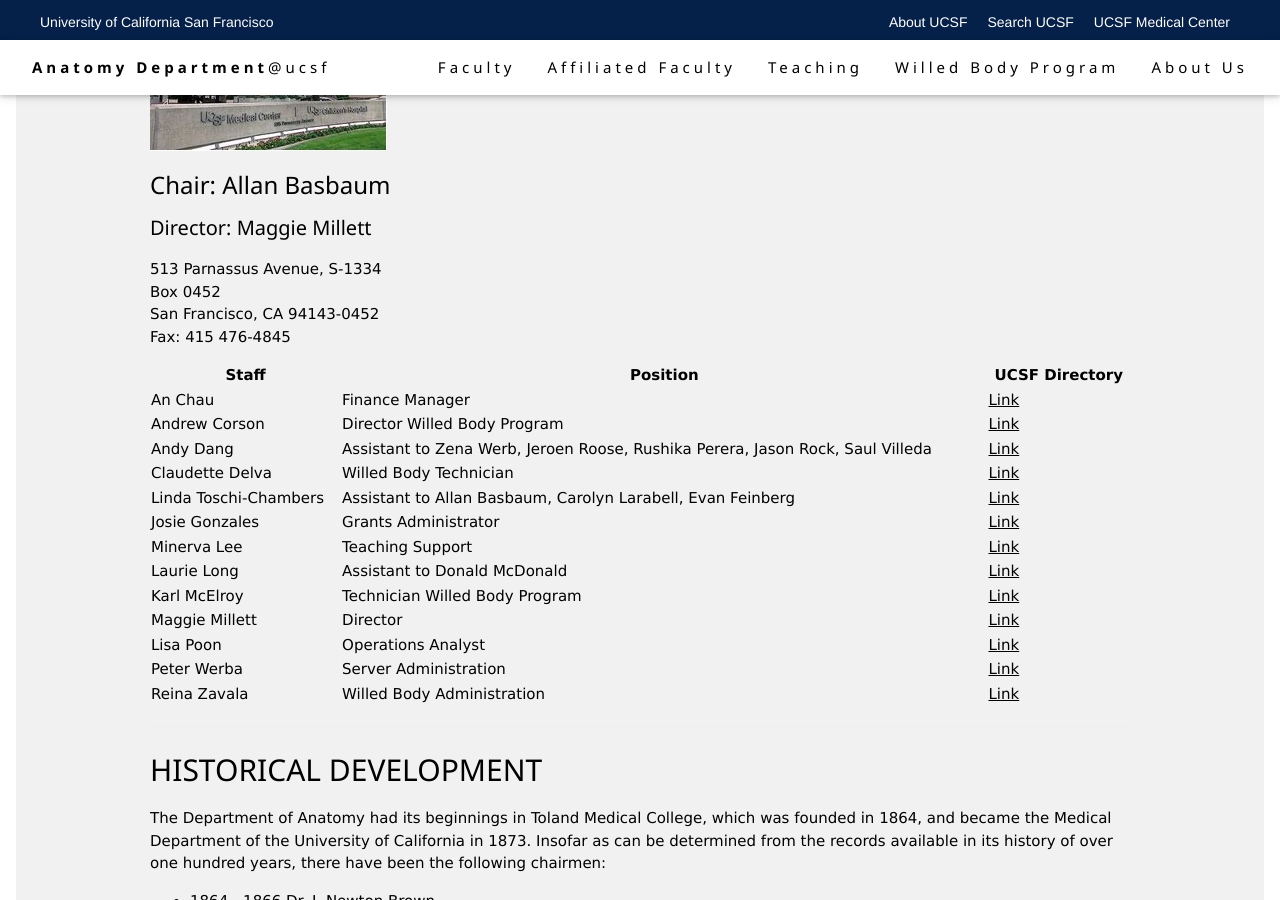
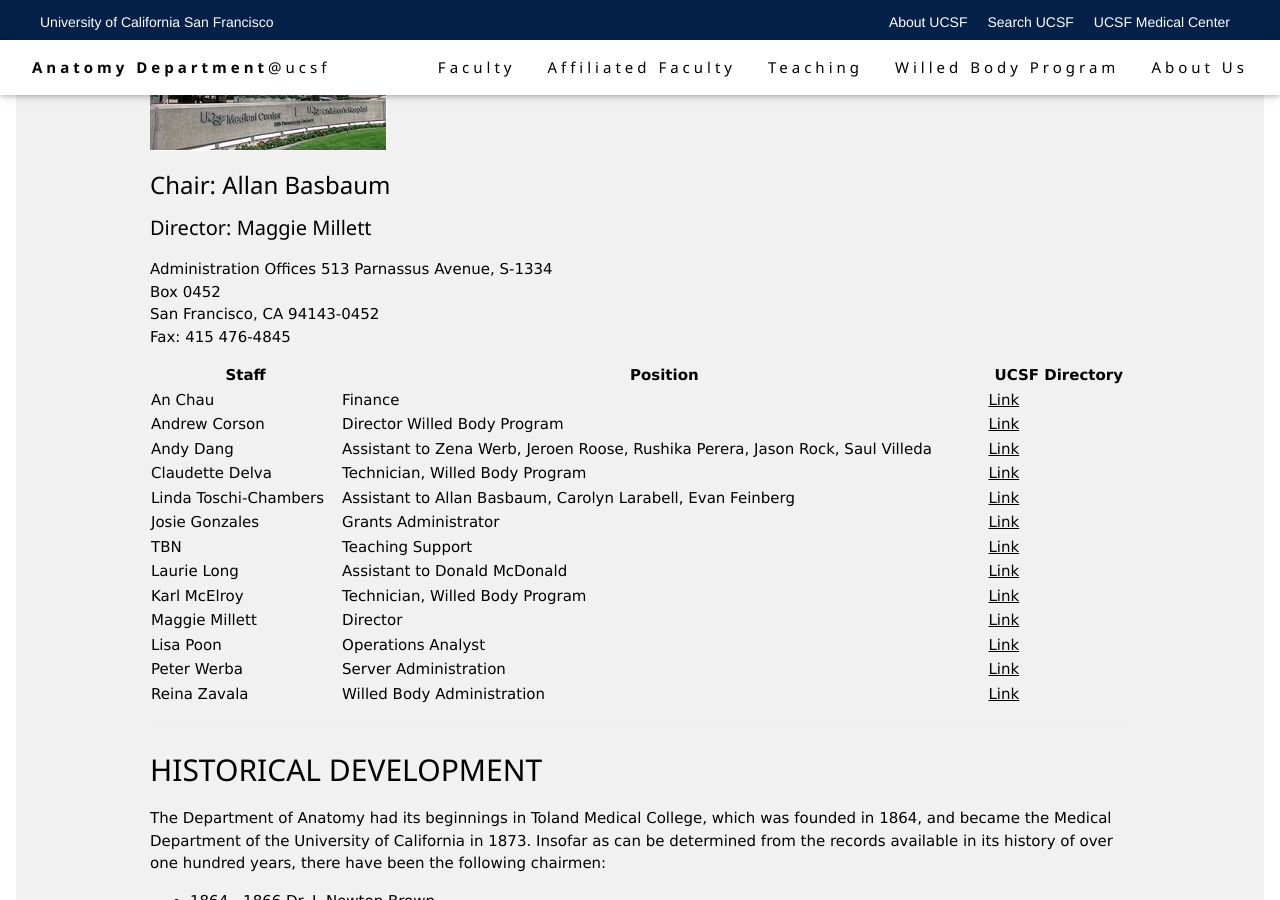
Before and after one commit to UCSF-Anatomy/anat-jekyll-2017, a Jekyll site: the page built from about.md, in a window 1280 px wide and 900 px high, scrolled down 602 px. Built offline with Jekyll 4.4.1, drawn with Linux system fonts in a browser that asks for light colours; nearby versions of some CDN libraries.

Commit message:
minor updates
cleaned up a few things. fixed basbaum links changed description color.

```diff
--- a/_includes/header.html
+++ b/_includes/header.html
@@ -41,7 +41,7 @@
     </div>
     <div class="mySlides w3-display-container w3-center">
       <img src="{{ site.baseurl }}/img/img2.jpg" style="width:100%">
-      <div class="w3-display-bottommiddle w3-container w3-text-white w3-padding-32 w3-hide-small">
+      <div class="w3-display-bottommiddle w3-container w3-text-black w3-padding-32 w3-hide-small">
         <h3>Rushika Perera</h3>
         <p><b>immunohistochemistry of patient pancreatic ductal adenocarinoma for the transcription factor TFE3
 organoids :  pancreatic tumor organoids grown in culture</b></p>
--- a/about.md
+++ b/about.md
@@ -9,6 +9,7 @@
 
 #### Director: Maggie Millett
 
+Administration Offices
 513 Parnassus Avenue, S-1334
 Box 0452
 San Francisco, CA 94143-0452
@@ -17,15 +18,15 @@
 
 Staff          | Position                       | UCSF Directory
 -------------  | ----------------------------   | -----------
-An Chau	| Finance Manager | [Link](https://directory.ucsf.edu/?q=An+Chau)
+An Chau	| Finance | [Link](https://directory.ucsf.edu/?q=An+Chau)
 Andrew Corson  | Director Willed Body Program| [Link](https://directory.ucsf.edu/?q=Andrew+Corson)
 Andy Dang  | Assistant to Zena Werb, Jeroen Roose, Rushika Perera, Jason Rock, Saul Villeda| [Link](https://directory.ucsf.edu/?q=Andy+Dang)
-Claudette Delva	| Willed Body Technician | [Link](https://directory.ucsf.edu/?q=Claudette+Delva)
+Claudette Delva	| Technician, Willed Body Program | [Link](https://directory.ucsf.edu/?q=Claudette+Delva)
 Linda Toschi-Chambers	|	Assistant to Allan Basbaum, Carolyn Larabell, Evan Feinberg | [Link](https://directory.ucsf.edu/?q=Linda+Toschi-Chambers)
 Josie Gonzales	   | Grants Administrator		|     [Link](https://directory.ucsf.edu/?q=josie+gonzales)
-Minerva Lee	|	Teaching Support	|	[Link](https://directory.ucsf.edu/?q=minerva+lee)
+TBN	|	Teaching Support	|	[Link](https://directory.ucsf.edu/?q=minerva+lee)
 Laurie Long   |  Assistant to Donald McDonald | [Link](https://directory.ucsf.edu/?q=Laurie+Long)
-Karl McElroy  | Technician Willed Body Program | [Link](https://directory.ucsf.edu/?q=Karl+McElroy)
+Karl McElroy  | Technician, Willed Body Program | [Link](https://directory.ucsf.edu/?q=Karl+McElroy)
 Maggie Millett | Director	| [Link](https://directory.ucsf.edu/?q=Maggie+Millett)
 Lisa Poon	| Operations Analyst | [Link](https://directory.ucsf.edu/?q=lisa+poon)
 Peter Werba	| Server Administration | [Link](https://directory.ucsf.edu/?q=Peter+Werba)
```
Also changed, not shown: other parts of _includes/header.html (+1 -1 lines), faculty.md (+23 -20 lines), facutly/basbaum.md (+1 -1 lines), facutly/feinberg.md (+1 -1 lines), teaching.md (+1 -1 lines).
